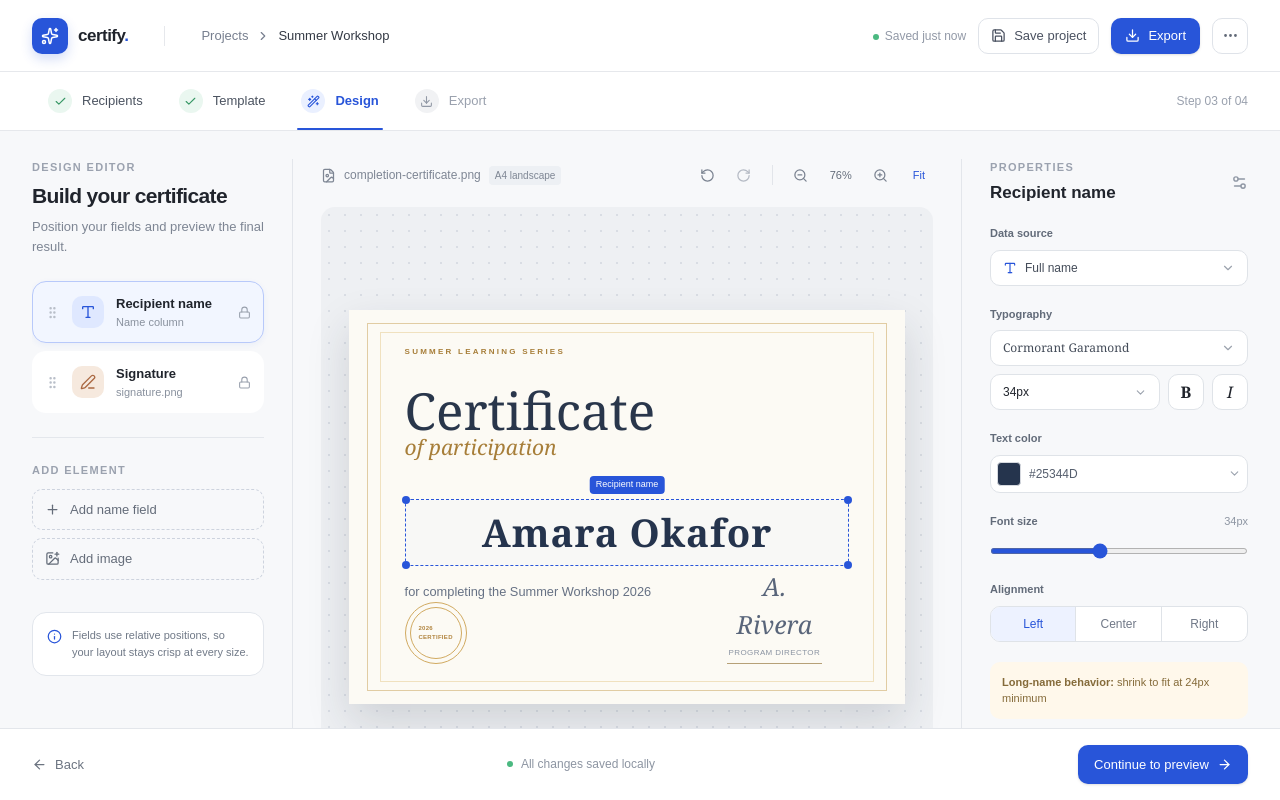
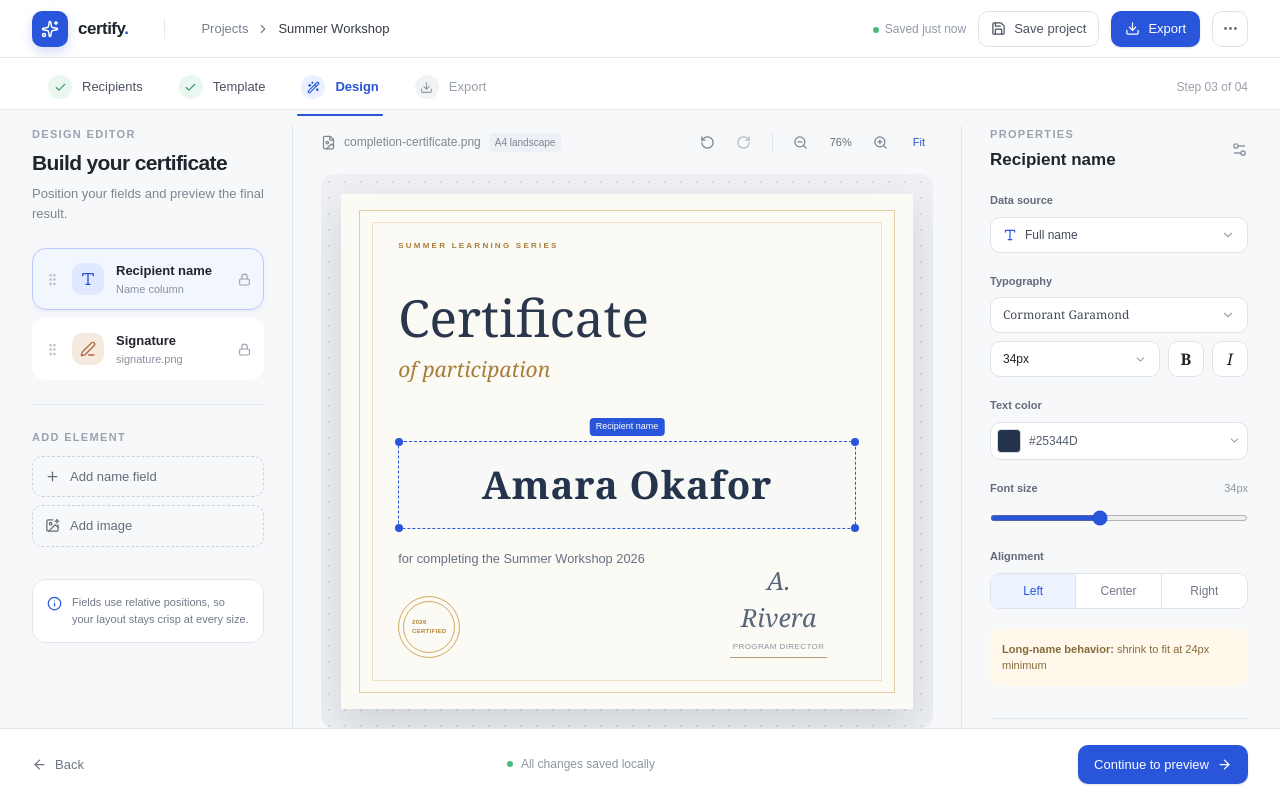
Before and after one commit to ioarunkumar/certify, a Next.js app: page / in a window 1280 px wide. Built offline with nearby package versions, Linux system fonts and the light colour scheme.

Commit message:
refactor: adjust header and section styles for better layout consistency
V0-Chat-Id: sWtWdXTVQwF

```diff
--- a/app/page.tsx
+++ b/app/page.tsx
@@ -59,7 +59,7 @@ export default function Page() {
 
   return (
     <main className="flex h-dvh min-h-0 flex-col overflow-hidden bg-[#f7f8fa] text-[#20242c]">
-      <header className="flex h-[72px] items-center justify-between border-b border-[#e6e8ec] bg-white px-8 max-[760px]:h-auto max-[760px]:gap-3 max-[760px]:px-4 max-[760px]:py-3">
+      <header className="flex h-[58px] items-center justify-between border-b border-[#e6e8ec] bg-white px-8 max-[760px]:h-auto max-[760px]:gap-3 max-[760px]:px-4 max-[760px]:py-3">
         <div className="flex items-center gap-9">
           <a href="#" className="flex items-center gap-2.5" aria-label="Certify home">
             <span className="flex size-9 items-center justify-center rounded-[10px] bg-[#2855d9] text-white shadow-[0_5px_12px_rgba(40,85,217,.2)]"><Sparkles size={18} /></span>
@@ -76,7 +76,7 @@ export default function Page() {
         </div>
       </header>
 
-      <div className="border-b border-[#e6e8ec] bg-white px-8">
+      <div className="h-[52px] shrink-0 border-b border-[#e6e8ec] bg-white px-8">
         <nav className="mx-auto flex max-w-[1500px] items-center justify-between" aria-label="Certificate workflow">
           <div className="flex items-center gap-1">
             {steps.map((step, index) => {
@@ -90,7 +90,7 @@ export default function Page() {
         </nav>
       </div>
 
-      <section className="mx-auto min-h-0 flex-1 grid w-full max-w-[1500px] grid-cols-[260px_minmax(500px,1fr)_286px] gap-0 overflow-hidden px-8 py-7 max-[1100px]:grid-cols-[220px_minmax(420px,1fr)] max-[1100px]:px-5 max-[1100px]:[&>aside:last-child]:hidden max-[760px]:block max-[760px]:overflow-y-auto max-[760px]:px-3 max-[760px]:py-4 max-[760px]:[&>aside:first-child]:mb-5 max-[760px]:[&>aside:first-child]:pr-0 max-[760px]:[&>div]:border-x-0 max-[760px]:[&>div]:px-0">
+      <section className="mx-auto min-h-0 flex-1 grid w-full max-w-[1500px] grid-cols-[260px_minmax(500px,1fr)_286px] gap-0 overflow-hidden px-8 py-4 max-[1100px]:grid-cols-[220px_minmax(420px,1fr)] max-[1100px]:px-5 max-[1100px]:[&>aside:last-child]:hidden max-[760px]:block max-[760px]:overflow-y-auto max-[760px]:px-3 max-[760px]:py-4 max-[760px]:[&>aside:first-child]:mb-5 max-[760px]:[&>aside:first-child]:pr-0 max-[760px]:[&>div]:border-x-0 max-[760px]:[&>div]:px-0">
         <aside className="min-h-0 overflow-y-auto pr-7">
           <div className="mb-6"><p className="mb-1 text-[11px] font-semibold uppercase tracking-[.12em] text-[#9ba2af]">Design editor</p><h1 className="text-[21px] font-semibold tracking-[-.03em]">Build your certificate</h1><p className="mt-1.5 text-[13px] leading-5 text-[#7d8593]">Position your fields and preview the final result.</p></div>
           <div className="flex flex-col gap-2">
@@ -103,10 +103,10 @@ export default function Page() {
           <div className="mt-8 rounded-xl border border-[#e2e6ec] bg-white p-3.5"><div className="flex items-start gap-2.5"><Info size={15} className="mt-0.5 shrink-0 text-[#2855d9]" /><p className="text-[11px] leading-[1.55] text-[#707987]">Fields use relative positions, so your layout stays crisp at every size.</p></div></div>
         </aside>
 
-        <div className="min-h-0 min-w-0 overflow-hidden border-x border-[#e3e6eb] px-7">
+        <div className="flex min-h-0 min-w-0 flex-col overflow-hidden border-x border-[#e3e6eb] px-7">
           <div className="mb-4 flex items-center justify-between"><div className="flex items-center gap-2 text-[12px] text-[#7e8694]"><FileImage size={15} /><span>completion-certificate.png</span><span className="rounded bg-[#edf0f4] px-1.5 py-0.5 text-[10px]">A4 landscape</span></div><div className="flex items-center gap-1"><button className="flex size-8 items-center justify-center rounded-md text-[#7a8290] hover:bg-white" aria-label="Undo"><RotateCcw size={15} /></button><button className="flex size-8 items-center justify-center rounded-md text-[#b5bac4]" aria-label="Redo"><RotateCcw size={15} className="-scale-x-100" /></button><div className="mx-2 h-5 w-px bg-[#e2e5ea]" /><button onClick={() => setZoom(Math.max(40, zoom - 10))} className="flex size-8 items-center justify-center rounded-md text-[#7a8290] hover:bg-white" aria-label="Zoom out"><ZoomOut size={15} /></button><span className="w-10 text-center text-[11px] font-medium text-[#646d7b]">{fitLabel}</span><button onClick={() => setZoom(Math.min(110, zoom + 10))} className="flex size-8 items-center justify-center rounded-md text-[#7a8290] hover:bg-white" aria-label="Zoom in"><ZoomIn size={15} /></button><button onClick={() => setZoom(76)} className="ml-1 rounded-md px-2 py-1 text-[11px] font-medium text-[#2855d9] hover:bg-[#edf2ff]">Fit</button></div></div>
-          <div className="flex min-h-[600px] items-center justify-center rounded-xl bg-[#eef0f3] p-7" style={{ backgroundImage: 'radial-gradient(#d9dde4 1px, transparent 1px)', backgroundSize: '16px 16px' }}>
-            <div className="relative aspect-[1.414/1] w-[min(100%,780px)] overflow-hidden bg-[#fcfaf4] shadow-[0_18px_40px_rgba(33,40,55,.15)] transition-all" style={{ transform: `scale(${zoom / 76})` }}>
+          <div className="flex h-[calc(100dvh-245px)] min-h-0 flex-none items-center justify-center overflow-hidden rounded-xl bg-[#eef0f3] p-5 max-[760px]:h-auto max-[760px]:min-h-[360px]" style={{ backgroundImage: 'radial-gradient(#d9dde4 1px, transparent 1px)', backgroundSize: '16px 16px' }}>
+            <div className="relative aspect-[1.414/1] h-[calc(100dvh-260px)] max-h-full w-auto max-w-full overflow-hidden bg-[#fcfaf4] max-[760px]:h-auto max-[760px]:w-full shadow-[0_18px_40px_rgba(33,40,55,.15)] transition-all" style={{ transform: `scale(${zoom / 76})` }}>
               <div className="absolute inset-[3.2%] border border-[#c89f54]/50" /><div className="absolute inset-[5.5%] border border-[#dfc17f]/45" />
               <div className="absolute left-[10%] top-[9%] text-[8px] font-semibold uppercase tracking-[.28em] text-[#a77e39]">SUMMER LEARNING SERIES</div><div className="absolute left-[10%] top-[19%] font-serif text-[clamp(25px,4vw,54px)] leading-none text-[#29364b]">Certificate</div><div className="absolute left-[10%] top-[31%] font-serif text-[clamp(12px,1.7vw,21px)] italic text-[#a77e39]">of participation</div>
               <div className={`absolute left-[10%] top-[48%] flex h-[17%] w-[80%] items-center justify-center rounded-sm border border-dashed transition-colors ${selectedLayer === 'name' ? 'border-[#2855d9] bg-[#eaf0ff]/20' : 'border-transparent'}`} onClick={() => setSelectedLayer('name')}><span className="font-serif text-[clamp(19px,3vw,40px)] font-bold tracking-wide text-[#25344d]">{recipient.name}</span>{selectedLayer === 'name' && <><span className="absolute -left-1 -top-1 size-2 rounded-full bg-[#2855d9]" /><span className="absolute -right-1 -top-1 size-2 rounded-full bg-[#2855d9]" /><span className="absolute -bottom-1 -left-1 size-2 rounded-full bg-[#2855d9]" /><span className="absolute -bottom-1 -right-1 size-2 rounded-full bg-[#2855d9]" /><span className="absolute -top-6 left-1/2 -translate-x-1/2 rounded bg-[#2855d9] px-1.5 py-0.5 text-[9px] font-medium text-white">Recipient name</span></>}</div>
```
